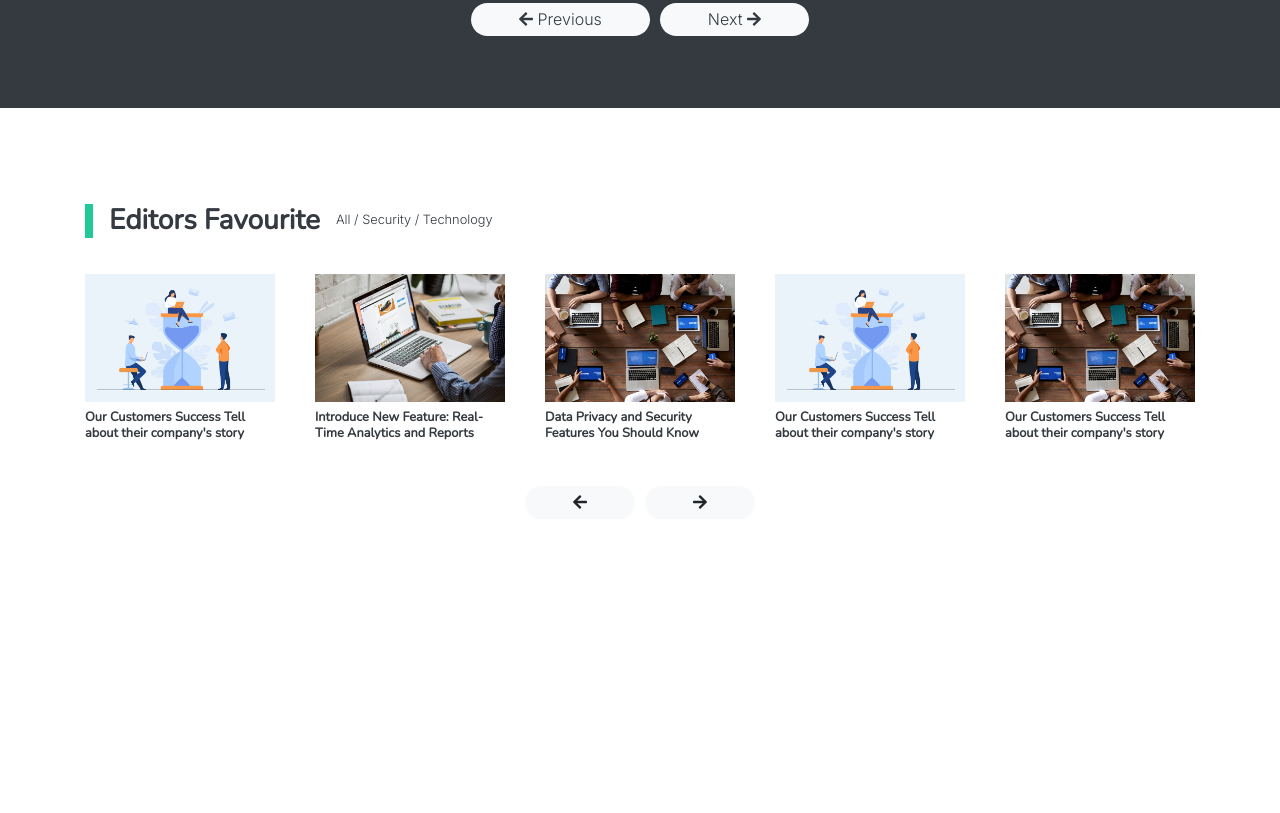
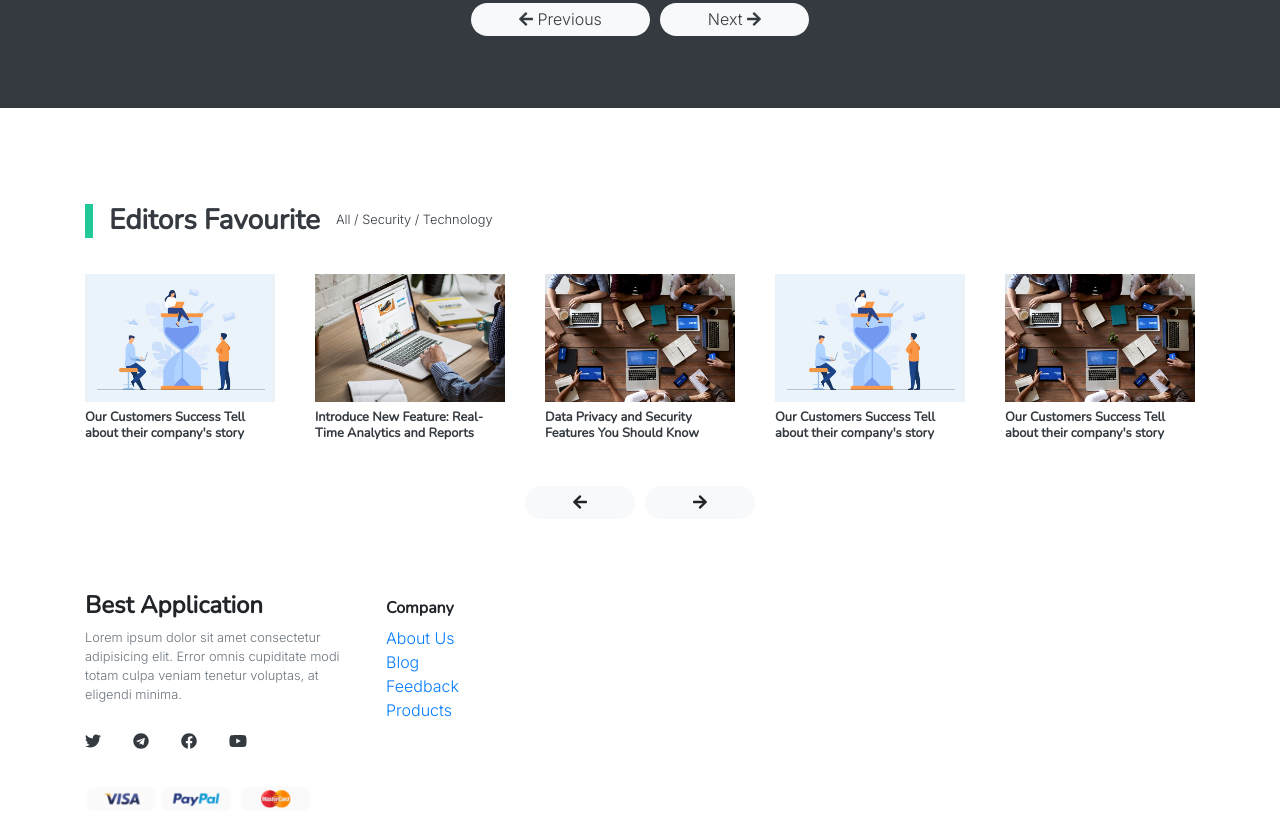
Before and after one commit to samseen/NodeApp, a website: page index.html in a window 1280 px wide. Shown: the part 2117-2930 px from the top of the page. Before the commit the page ends 2708 px from the top, so only its background shows below. Drawn offline with nearby package versions, Linux system fonts and the light colour scheme.

Commit message:
Initialized the company footer section.

```diff
--- a/index.html
+++ b/index.html
@@ -612,6 +612,37 @@
 
     <!-- FOOTER -->
 
+    <footer id="footer">
+      <div class="container">
+        <div class="row">
+          <div class="col-sm-12 col-md-3 col-lg-3 mt-3 mt-lg-0">
+            <h4 class="h4 font-nun">Best Application</h4>
+            <p class="font-size-1 text-secondary">
+              Lorem ipsum dolor sit amet consectetur adipisicing elit. Error omnis cupiditate modi totam culpa veniam tenetur voluptas, at eligendi minima.
+            </p>
+            <div class="d-flex">
+              <span><a href="#" class="nav-link pl-0 text-dark"><i class="fab fa-twitter"></i></a></span>
+              <span><a href="#" class="nav-link text-dark"><i class="fab fa-telegram"></i></a></span>
+              <span><a href="#" class="nav-link text-dark"><i class="fab fa-facebook"></i></a></span>
+              <span><a href="#" class="nav-link text-dark"><i class="fab fa-youtube"></i></a></span>
+            </div>
+            <img src="./assets/payment-300x33.png" class="img-fluid pt-4" alt="">
+          </div>
+          <div class="col-sm-6 col-md-3 col-lg-2 mt-5 mt-lg-0">
+            <div class="company pl-3 pt-2">
+              <h6 class="font-nun">Company</h6>
+              <div class="d-flex flex-column">
+                <a href="javascript:void(0)">About Us</a>
+                <a href="javascript:void(0)">Blog</a>
+                <a href="javascript:void(0)">Feedback</a>
+                <a href="javascript:void(0)">Products</a>
+              </div>
+            </div>
+          </div>
+        </div>
+      </div>
+    </footer>
+
     <!-- /FOOTER -->
 
     <!-- JQUERY FILE-->
```
